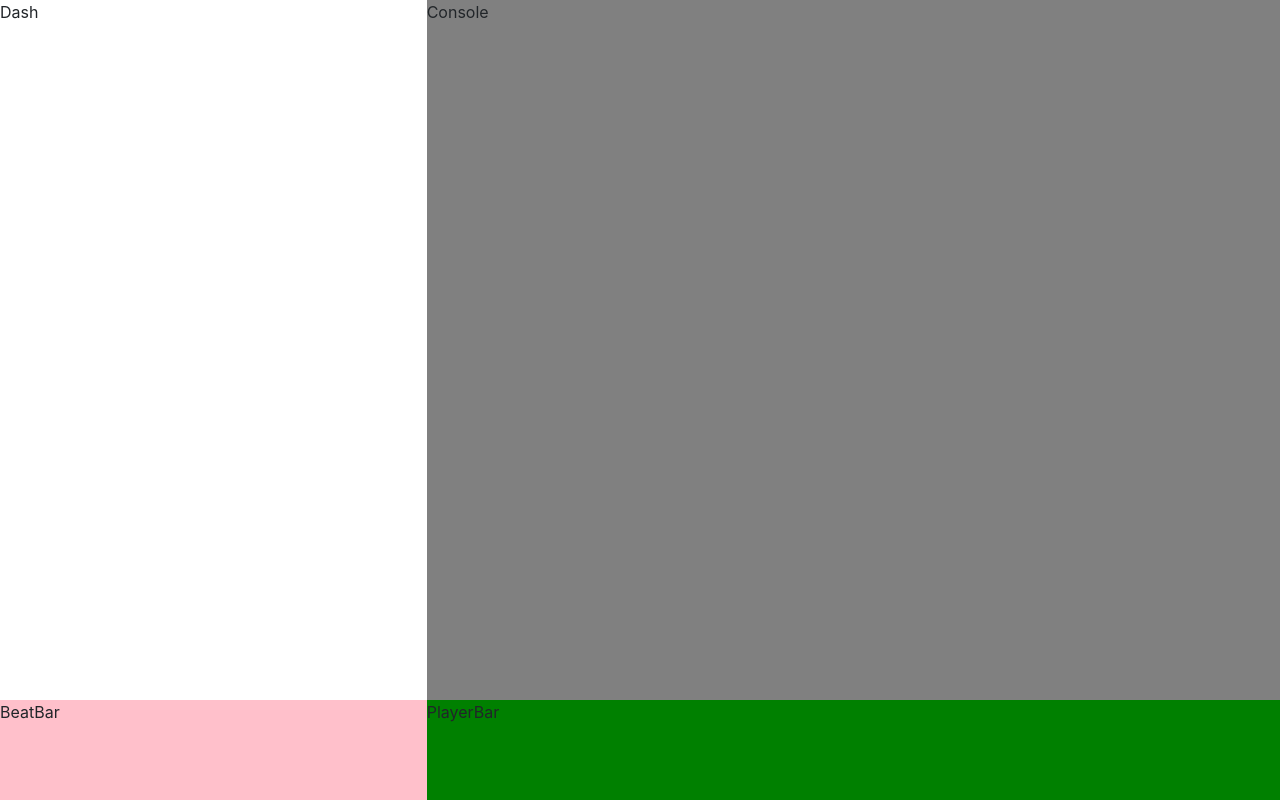
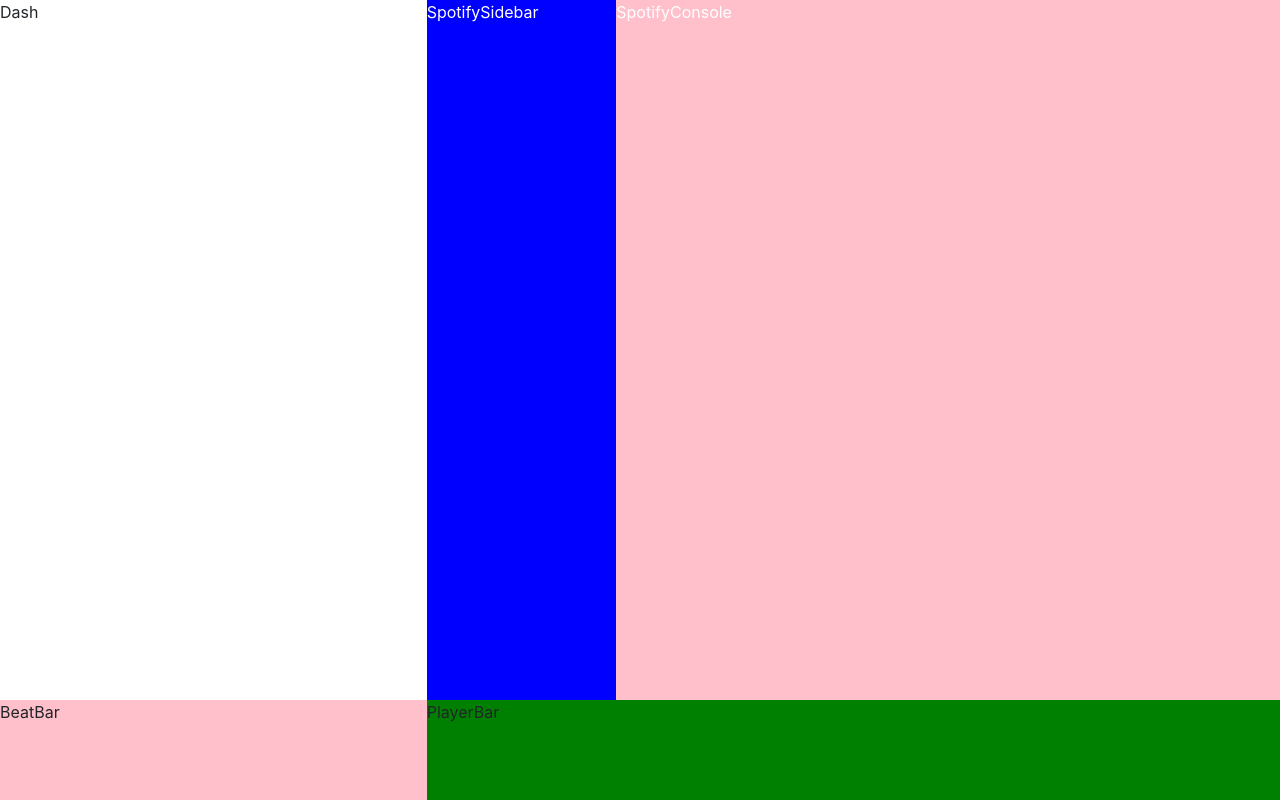
Before and after one commit to coryFinkbeiner/spotter, a React (Create React App) app in the folder client/: page / in a window 1280 px wide. Built offline with nearby package versions, Linux system fonts and the light colour scheme; what spotify-web-api-node would draw is missing.

Commit message:
SpotifySidebar and SpotifyConsole are graphed

```diff
--- a/client/src/components/AppLayout.js
+++ b/client/src/components/AppLayout.js
@@ -29,7 +29,7 @@ function AppLayout({ children }) {
 
       <div
         style={{
-          backgroundColor: 'grey',
+          // backgroundColor: 'grey',
 
         }}
       >
--- a/client/src/components/Console.js
+++ b/client/src/components/Console.js
@@ -1,8 +1,10 @@
 import React from 'react'
+
+import MySpotify from './MySpotify'
 
 function Console() {
   return (
-    <div>Console</div>
+    <MySpotify />
   )
 }
 
@@ -10,3 +12,6 @@ export default Console
 
 // SpotifyConsole
 // SpotifyBar
+
+// should create conditional between Spotify, *Folders, *Calendar.... whatever....
+// for now, i'll just do Spotify tho...
--- /dev/null
+++ b/client/src/components/MySpotify.js
@@ -0,0 +1,49 @@
+import React from 'react'
+import SpotifySidebar from './SpotifySidebar'
+import SpotifyConsole from './SpotifyConsole'
+
+function MySpotify() {
+
+  const Layout = ({children}) => {
+
+    const [ left, right ] = React.Children.toArray(children);
+
+    return (
+      <div
+        style={{
+          height: '100%',
+          backgroundColor: 'red',
+          color: 'white',
+          display: 'grid',
+          gridTemplateColumns: '1fr 3.5fr',
+        }}
+      >
+        <div
+          style={{
+            backgroundColor: 'blue',
+            height:'100%'
+          }}
+        >{left}</div>
+        <div
+          style={{
+            backgroundColor: 'pink',
+            height:'100%'
+          }}
+        >{right}</div>
+      </div>
+    )
+  }
+
+
+
+
+
+  return (
+    <Layout>
+      <SpotifySidebar />
+      <SpotifyConsole />
+    </Layout>
+  )
+}
+
+export default MySpotify
--- /dev/null
+++ b/client/src/components/SpotifyConsole.js
@@ -0,0 +1,9 @@
+import React from 'react'
+
+function SpotifyConsole() {
+  return (
+    <div>SpotifyConsole</div>
+  )
+}
+
+export default SpotifyConsole
--- /dev/null
+++ b/client/src/components/SpotifySidebar.js
@@ -0,0 +1,9 @@
+import React from 'react'
+
+function SpotifySidebar() {
+  return (
+    <div>SpotifySidebar</div>
+  )
+}
+
+export default SpotifySidebar
```
